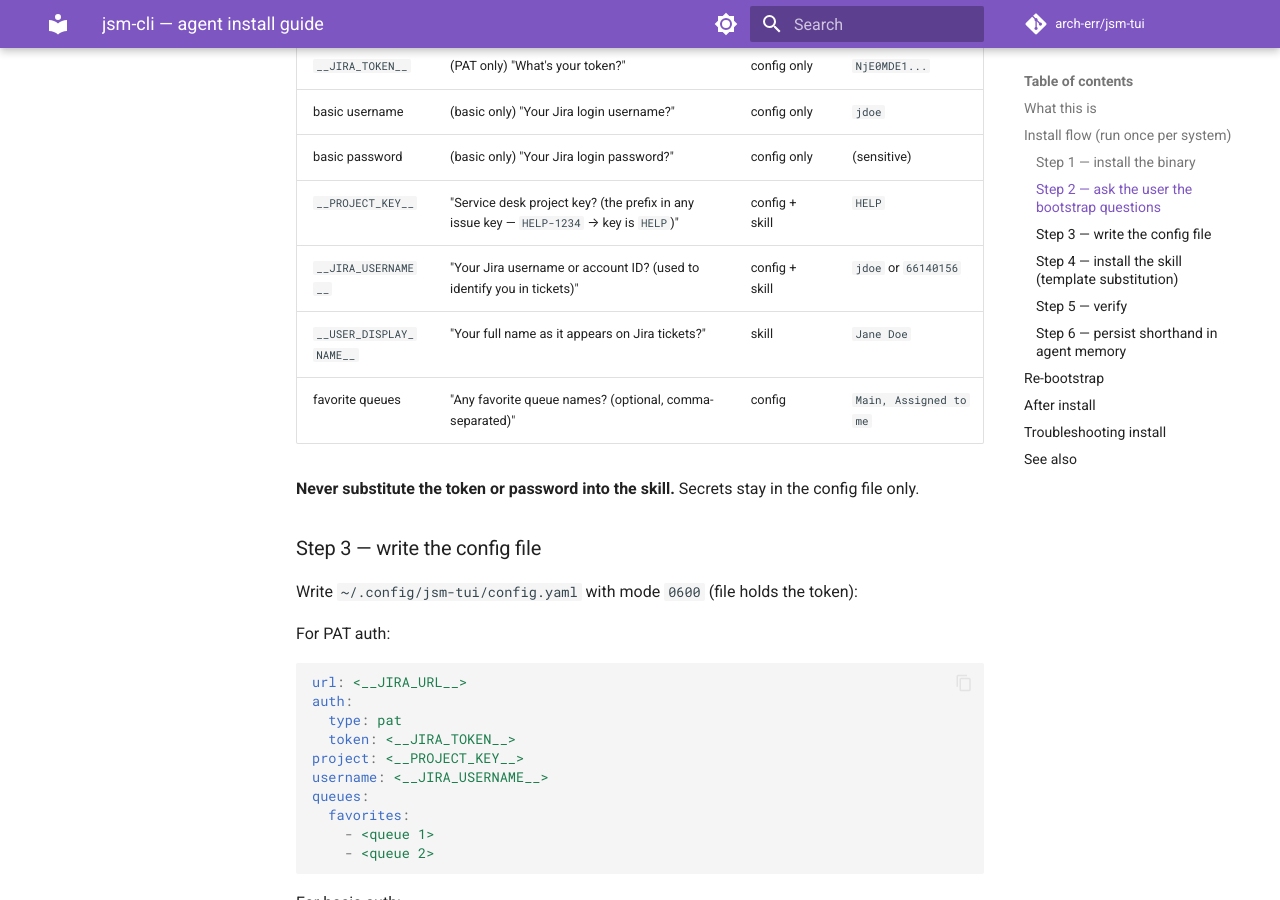
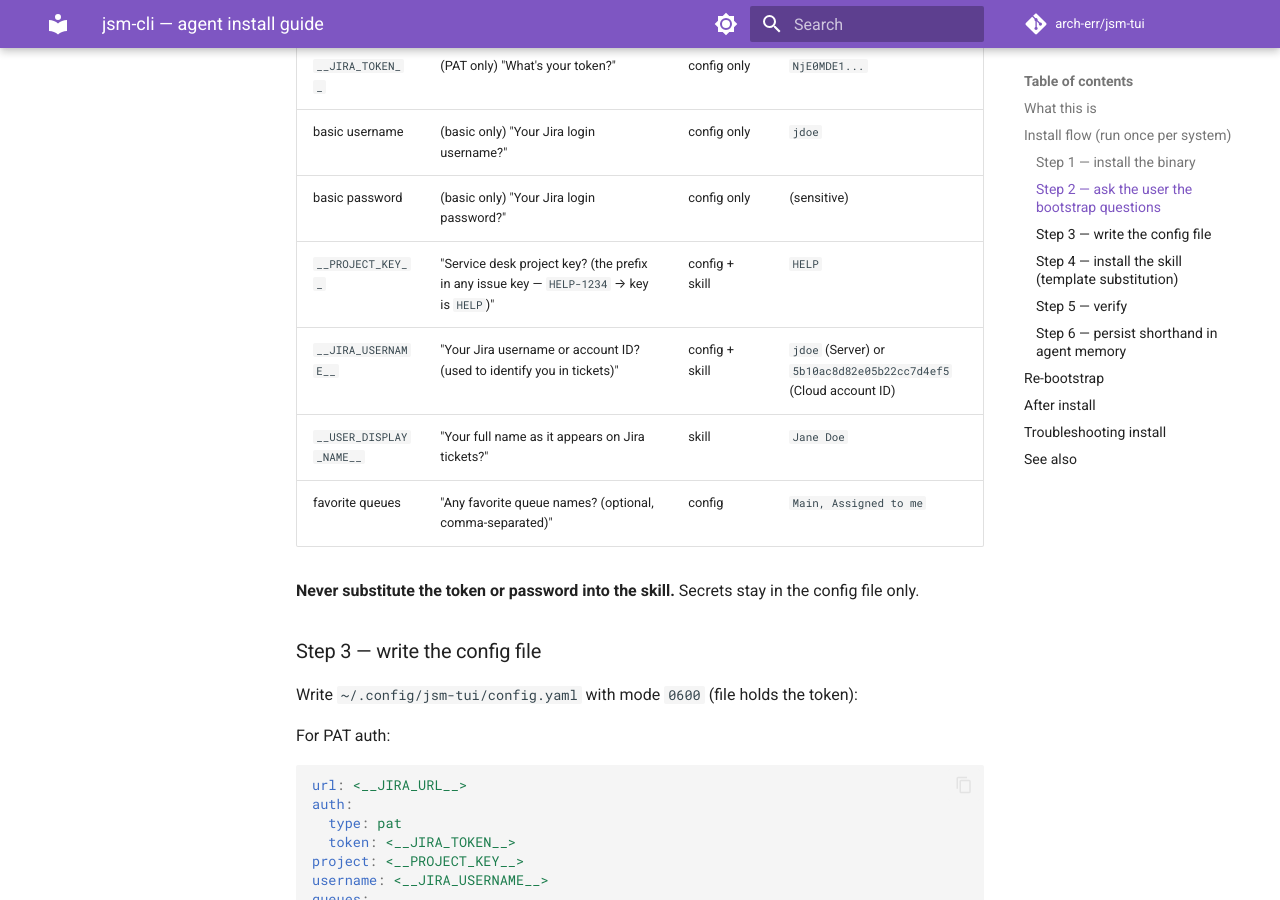
Before and after one commit to arch-err/jsm-tui, an MkDocs documentation site: the page built from docs/agent-usage.md, in a window 1280 px wide and 900 px high, scrolled down 1183 px. Built offline with MkDocs 1.6.1 and Material for MkDocs 9.7.7, drawn with Linux system fonts in a browser that asks for light colours; comment, search, counter and statistics services are not loaded.

Commit message:
docs: scrub leaked username example from agent-usage.md
The __JIRA_USERNAME__ row carried a real Jira account ID as an
"example" — replaced with a synthetic Cloud account ID format.

Co-Authored-By: Claude Opus 4.7 (1M context) <noreply@anthropic.com>

```diff
--- a/docs/agent-usage.md
+++ b/docs/agent-usage.md
@@ -40,7 +40,7 @@ Collect every value below. Some are written to the config file, some are substit
 | basic username | (basic only) "Your Jira login username?" | config only | `jdoe` |
 | basic password | (basic only) "Your Jira login password?" | config only | (sensitive) |
 | `__PROJECT_KEY__` | "Service desk project key? (the prefix in any issue key — `HELP-1234` → key is `HELP`)" | config + skill | `HELP` |
-| `__JIRA_USERNAME__` | "Your Jira username or account ID? (used to identify you in tickets)" | config + skill | `jdoe` or `66140156` |
+| `__JIRA_USERNAME__` | "Your Jira username or account ID? (used to identify you in tickets)" | config + skill | `jdoe` (Server) or `5b10ac8d82e05b22cc7d4ef5` (Cloud account ID) |
 | `__USER_DISPLAY_NAME__` | "Your full name as it appears on Jira tickets?" | skill | `Jane Doe` |
 | favorite queues | "Any favorite queue names? (optional, comma-separated)" | config | `Main, Assigned to me` |
 
```
